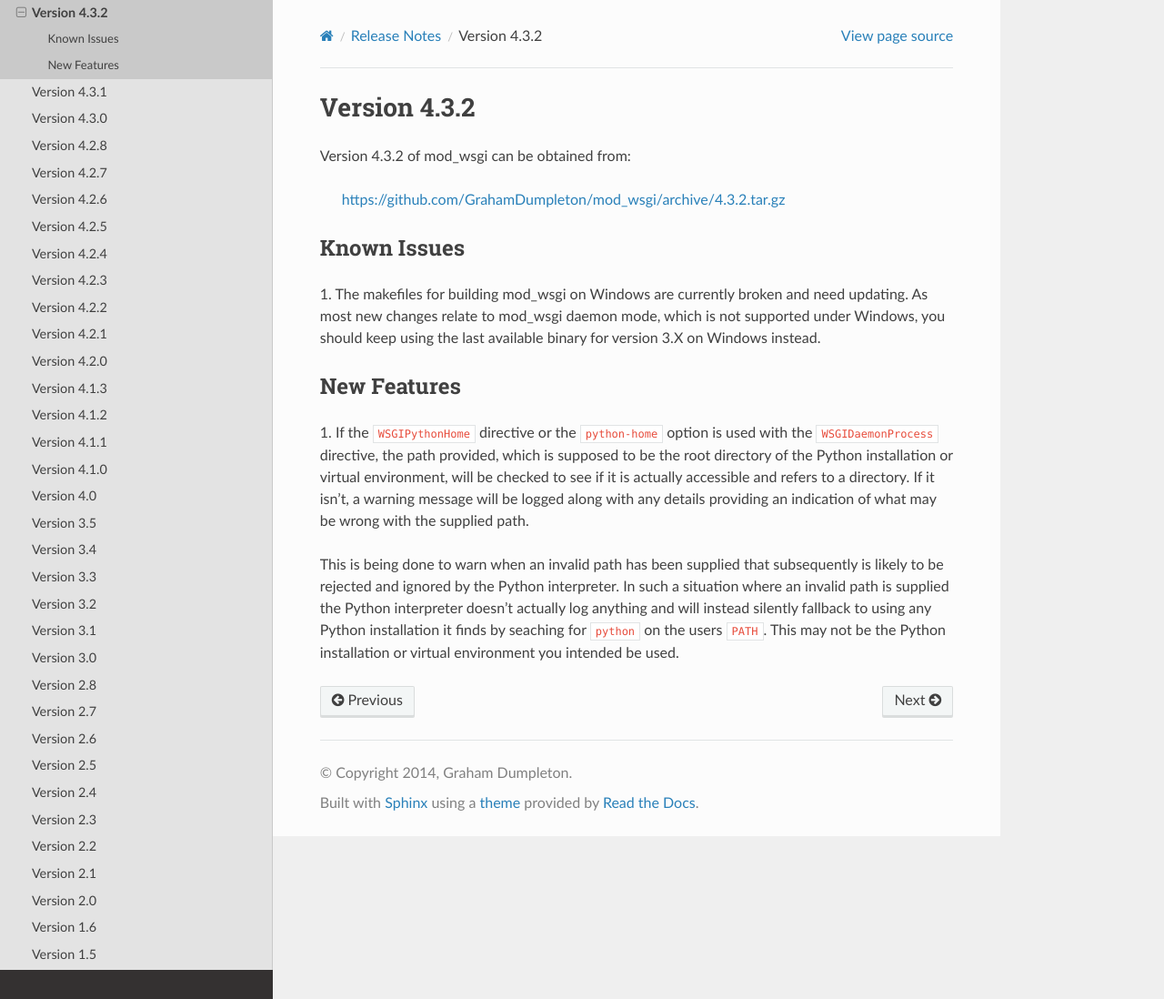
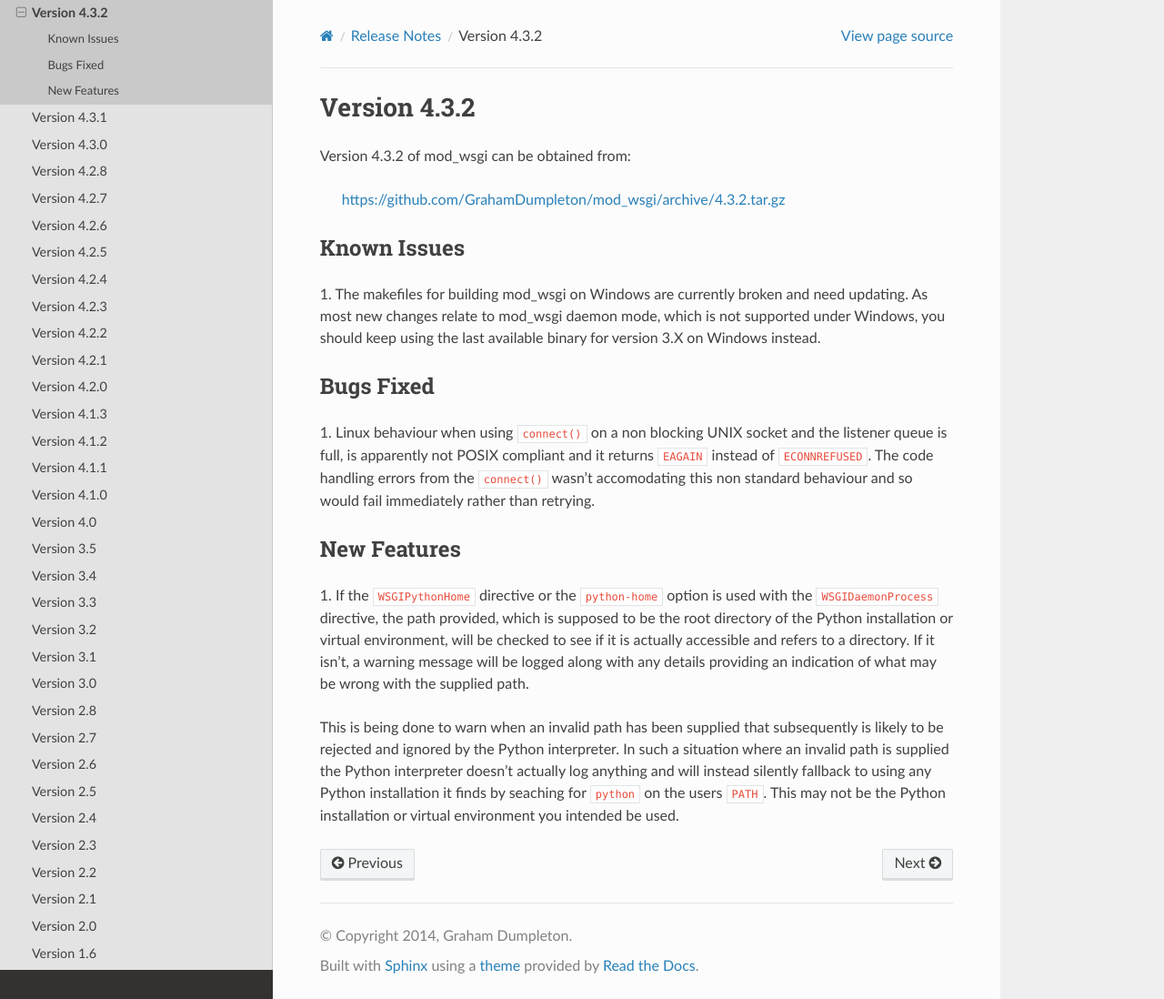
Before and after one commit to GrahamDumpleton/mod_wsgi, a Sphinx documentation site: the page built from docs/release-notes/version-4.3.2.rst, in a window 1280 px wide and 1098 px high. Shown: the whole window at 91% size. Built offline with Sphinx 7.4.7 and the Read the Docs theme 2.0.0, drawn with Linux system fonts in a browser that asks for light colours.

Commit message:
Document change for handling Linux connect() returning EAGAIN.

```diff
--- a/docs/release-notes/version-4.3.2.rst
+++ b/docs/release-notes/version-4.3.2.rst
@@ -13,6 +13,15 @@ Known Issues
 need updating. As most new changes relate to mod_wsgi daemon mode, which is
 not supported under Windows, you should keep using the last available
 binary for version 3.X on Windows instead.
+
+Bugs Fixed
+----------
+
+1. Linux behaviour when using ``connect()`` on a non blocking UNIX socket
+and the listener queue is full, is apparently not POSIX compliant and it
+returns ``EAGAIN`` instead of ``ECONNREFUSED``. The code handling errors
+from the ``connect()`` wasn't accomodating this non standard behaviour
+and so would fail immediately rather than retrying.
 
 New Features
 ------------
```
